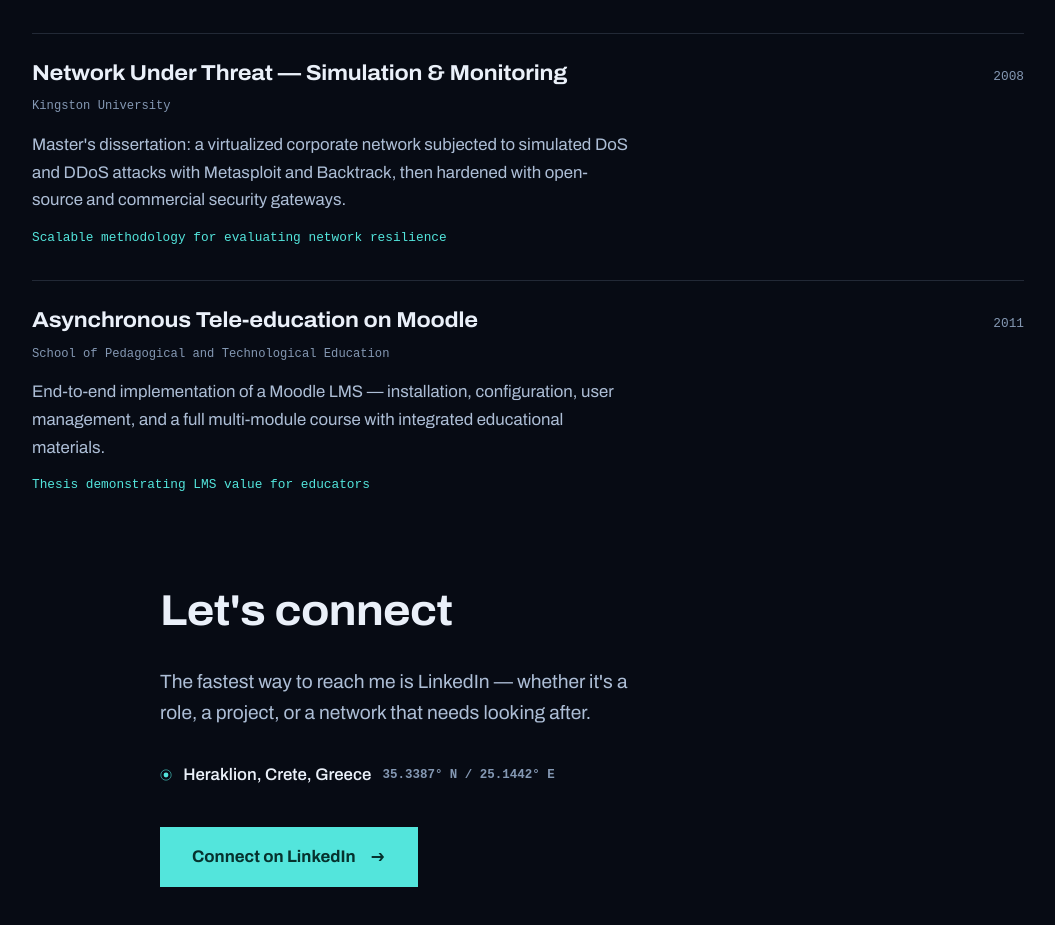
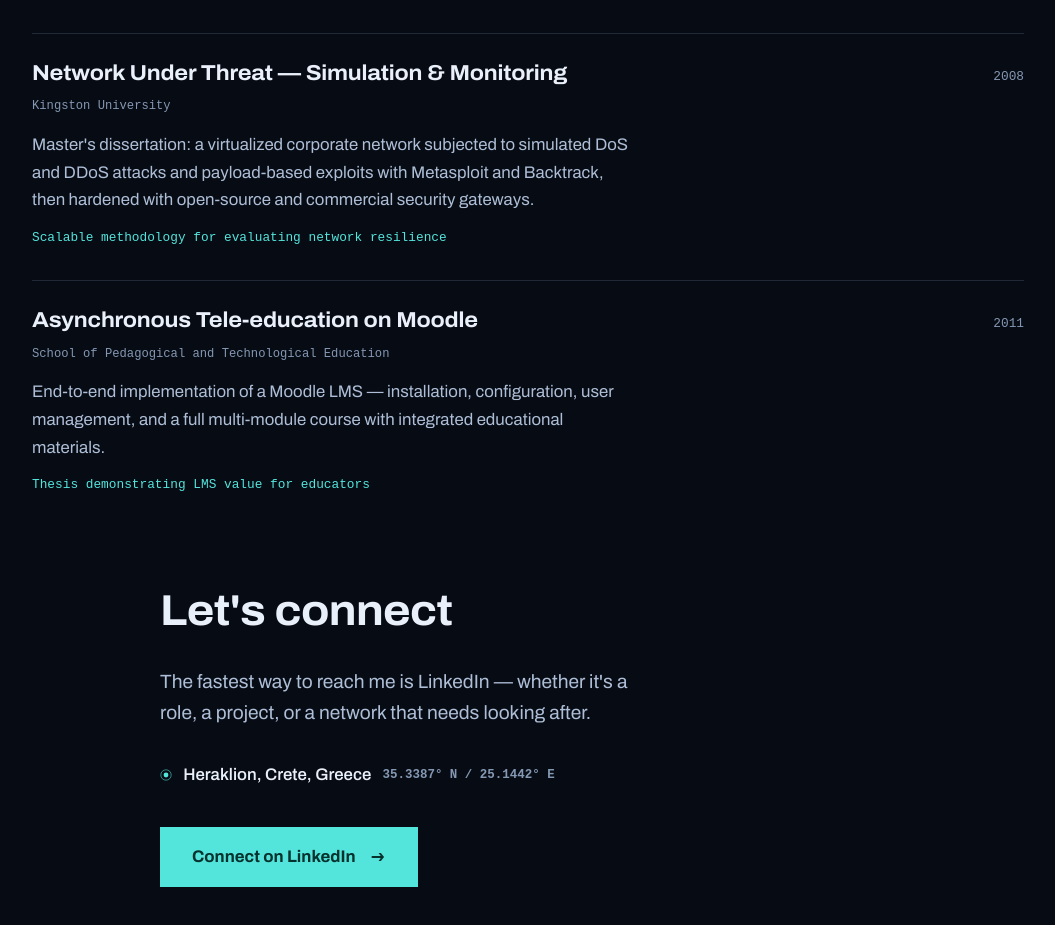
Before and after one commit to stavros-it/stavros-antoniou-portfolio, a React (Vite) app: page / in a window 1280 px wide. Shown: the part 6780-7705 px from the top of the page, without its empty margins (32-1087 px from the left). Built offline with nearby package versions, Linux system fonts and the light colour scheme; a web font is replaced by a local one.

Commit message:
Mention payload-based exploits in master's dissertation project

```diff
--- a/src/data.js
+++ b/src/data.js
@@ -259,7 +259,7 @@ export const projects = [
     period: "2008",
     place: "Kingston University",
     summary:
-      "Master's dissertation: a virtualized corporate network subjected to simulated DoS and DDoS attacks with Metasploit and Backtrack, then hardened with open-source and commercial security gateways.",
+      "Master's dissertation: a virtualized corporate network subjected to simulated DoS and DDoS attacks and payload-based exploits with Metasploit and Backtrack, then hardened with open-source and commercial security gateways.",
     result: "Scalable methodology for evaluating network resilience",
   },
   {
```
